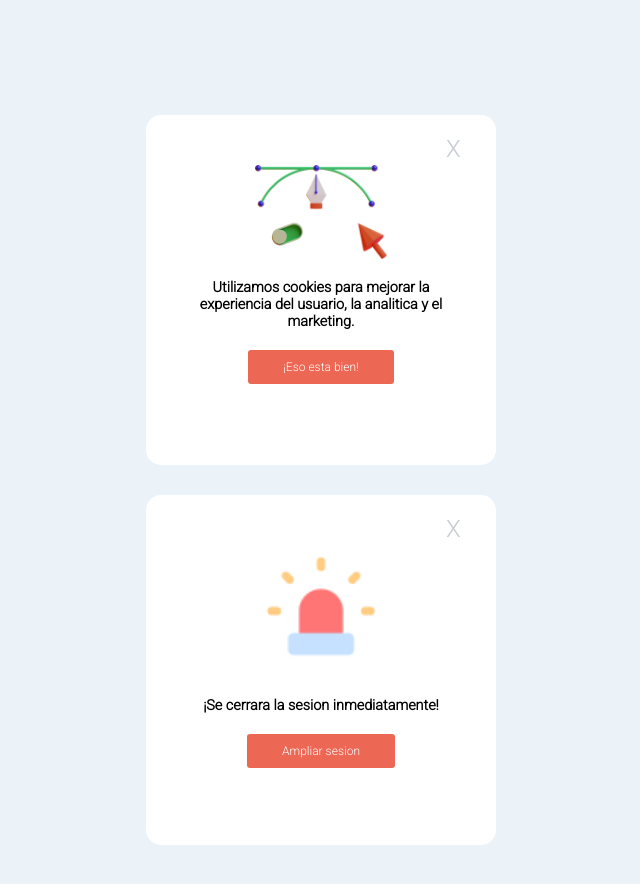
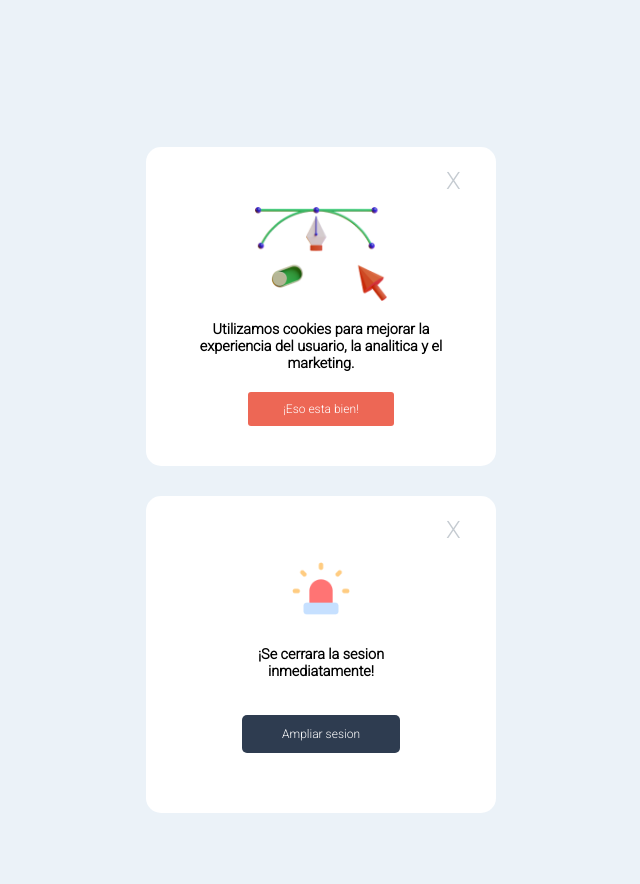
Before and after one commit to GabyFerD/Pop-ups-Ejercicios, a plain HTML site: page index.html in a window 1280 px wide. Shown: the whole page, without its empty margins (319-959 px from the left). Drawn offline with Linux system fonts and the light colour scheme.

Commit message:
se estila card2

```diff
--- a/style.css
+++ b/style.css
@@ -24,10 +24,9 @@ body {
 
 .pop-up {
   width: 350px;
-  height: 350px;
   background-color: #ffffff;
   border-radius: 15px;
-  padding: 10px;
+  padding: 40px 10px;
   display: flex;
   flex-direction: column;
   align-items: center;
@@ -37,7 +36,7 @@ body {
 
 .pop-up__img {
   width: 40%;
-  margin-top: 40px;
+  margin-top: 20px;
 }
 
 .pop-up__text {
@@ -69,3 +68,19 @@ body {
 .pop-up__x {
   font-size: 1.5rem;
 }
+
+.img2 {
+  width: 21%;
+}
+
+.text2 {
+  width: 70%;
+}
+
+.button2 {
+  background-color: #2e3c50;
+  margin-top: 15px;
+  margin-bottom: 20px;
+  padding: 12px 40px;
+  border-radius: 5px;
+}
```
